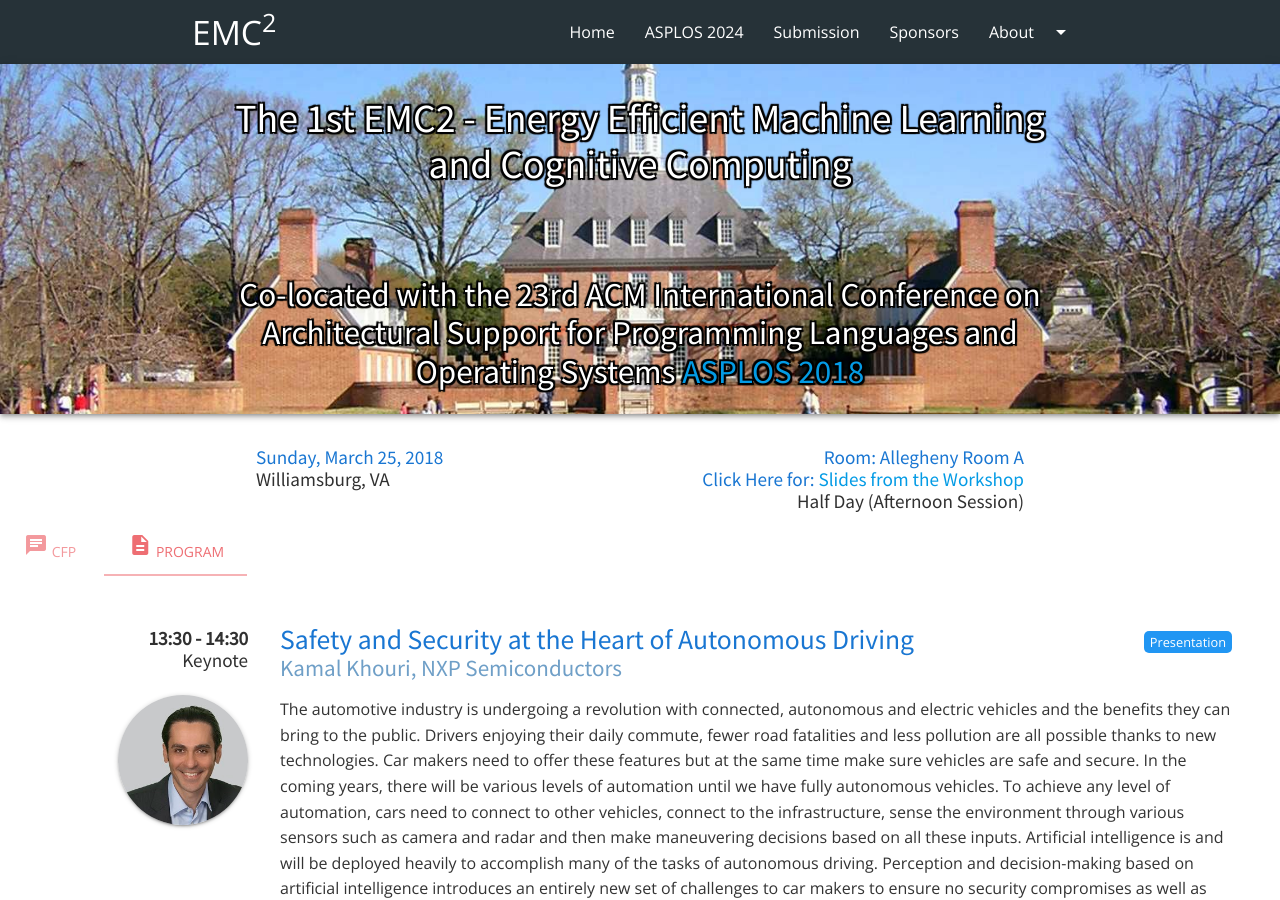
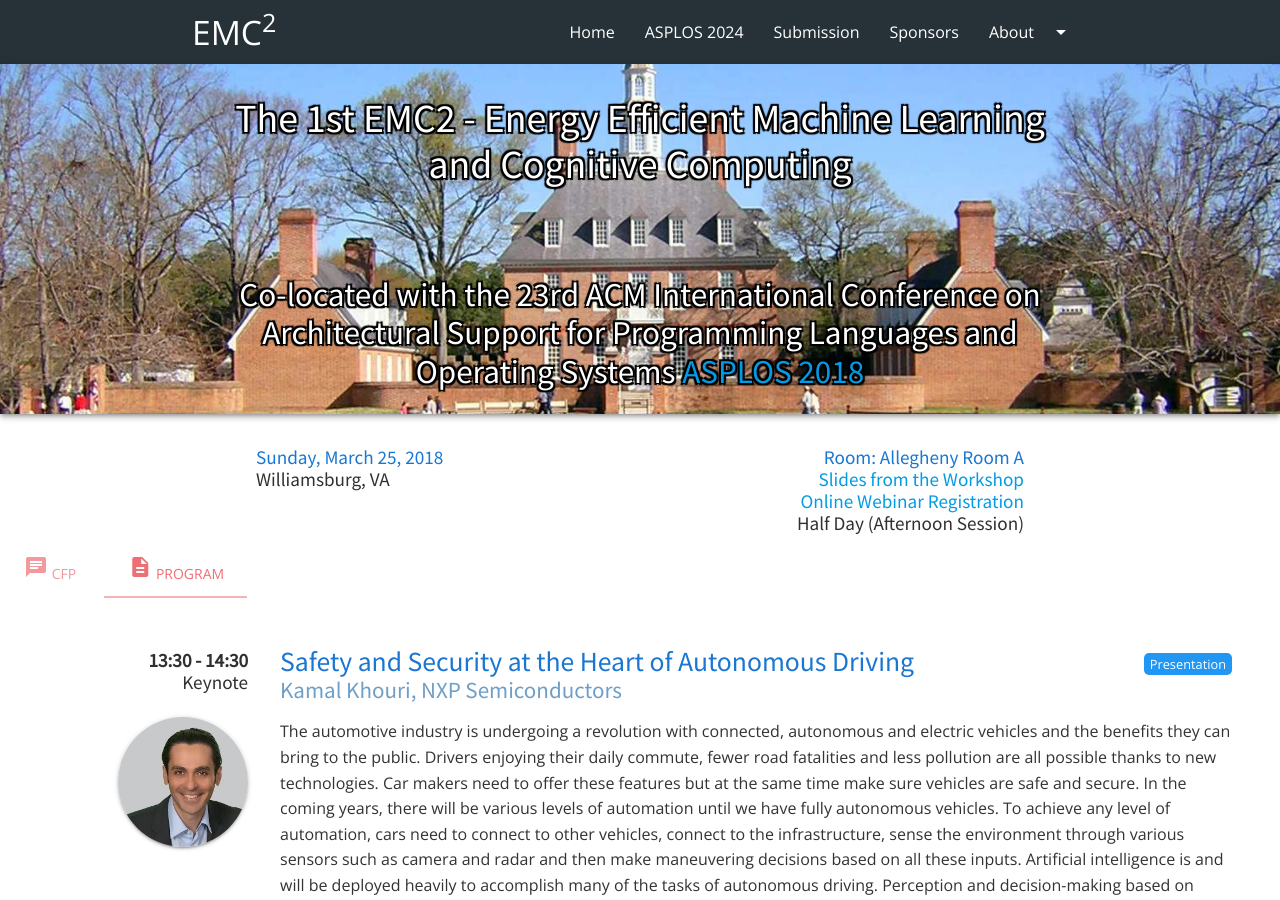
Before and after one commit to mgoldfar/emc2-web, a Jekyll site: the page built from _editions/1-asplos-18.html, in a window 1280 px wide and 900 px high. Built offline with Jekyll 4.4.1, drawn with Linux system fonts in a browser that asks for light colours.

Commit message:
Update edition-page.html

```diff
--- a/_layouts/edition-page.html
+++ b/_layouts/edition-page.html
@@ -44,8 +44,10 @@
         </div>
         <div class="ed-grid-item-header-meta-right">
             <h5 class="dark-primary" style="margin: 0;">Room: {{ page.event_room }}</h5>
-	    <h5 class="dark-primary" style="margin: 0;">Click Here for: <a href="{{ page.online_link }}"
+	    <h5 class="dark-primary" style="margin: 0;"><a href="{{ page.online_link }}"
 		    target="_blank"><span style="white-space: nowrap;">Slides from the Workshop</span></a></h5>
+	    <h5 class="dark-primary" style="margin: 0;"><a href="{{ page.webinar_link }}"
+		    target="_blank"><span style="white-space: nowrap;">Online Webinar Registration</span></a></h5>
             <h5 class="primary-text" style="margin: 0;">{{ event_session_header }}</h5>
         </div>
         <div class="ed-grid-item-header-note">
```
